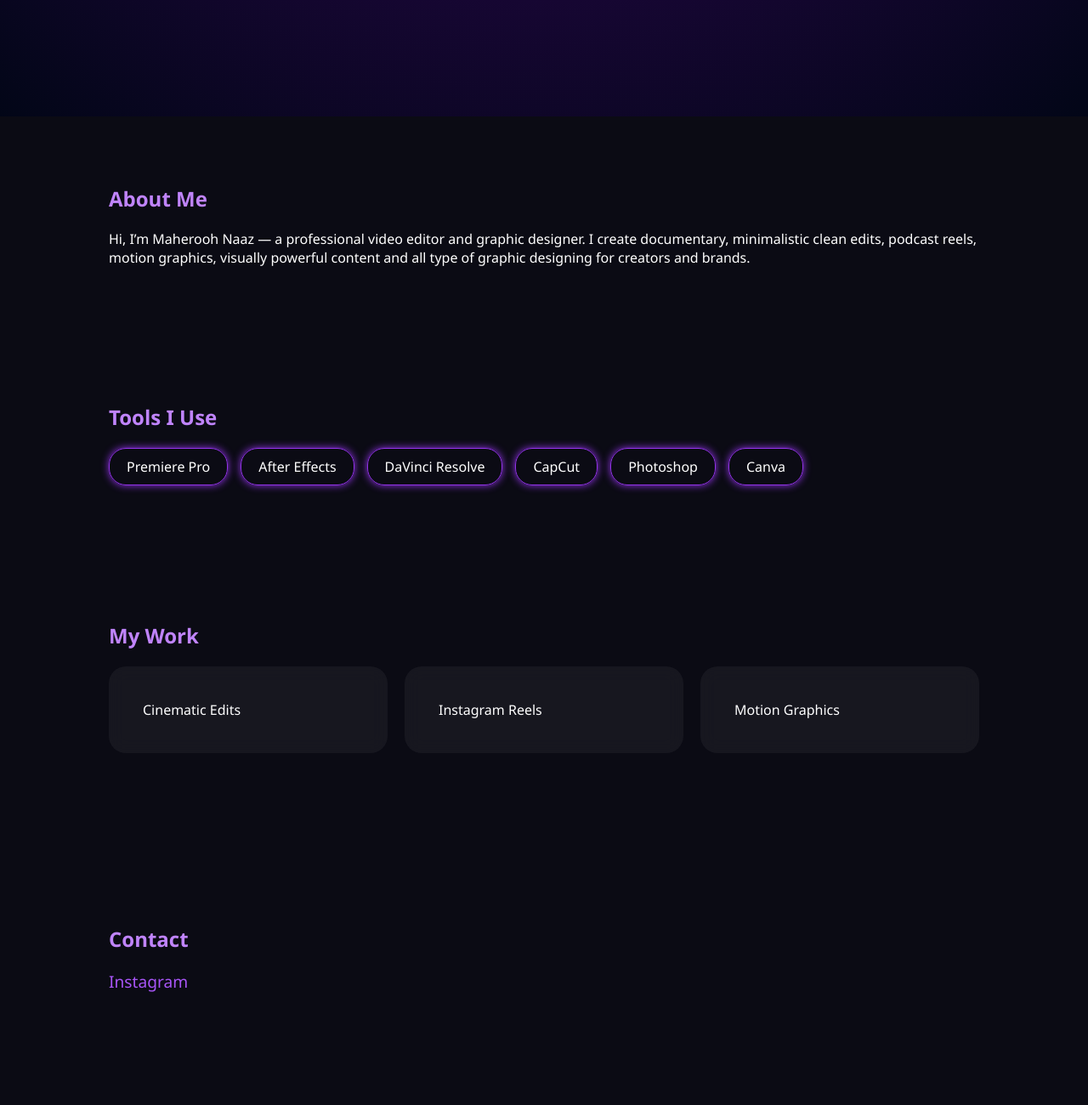
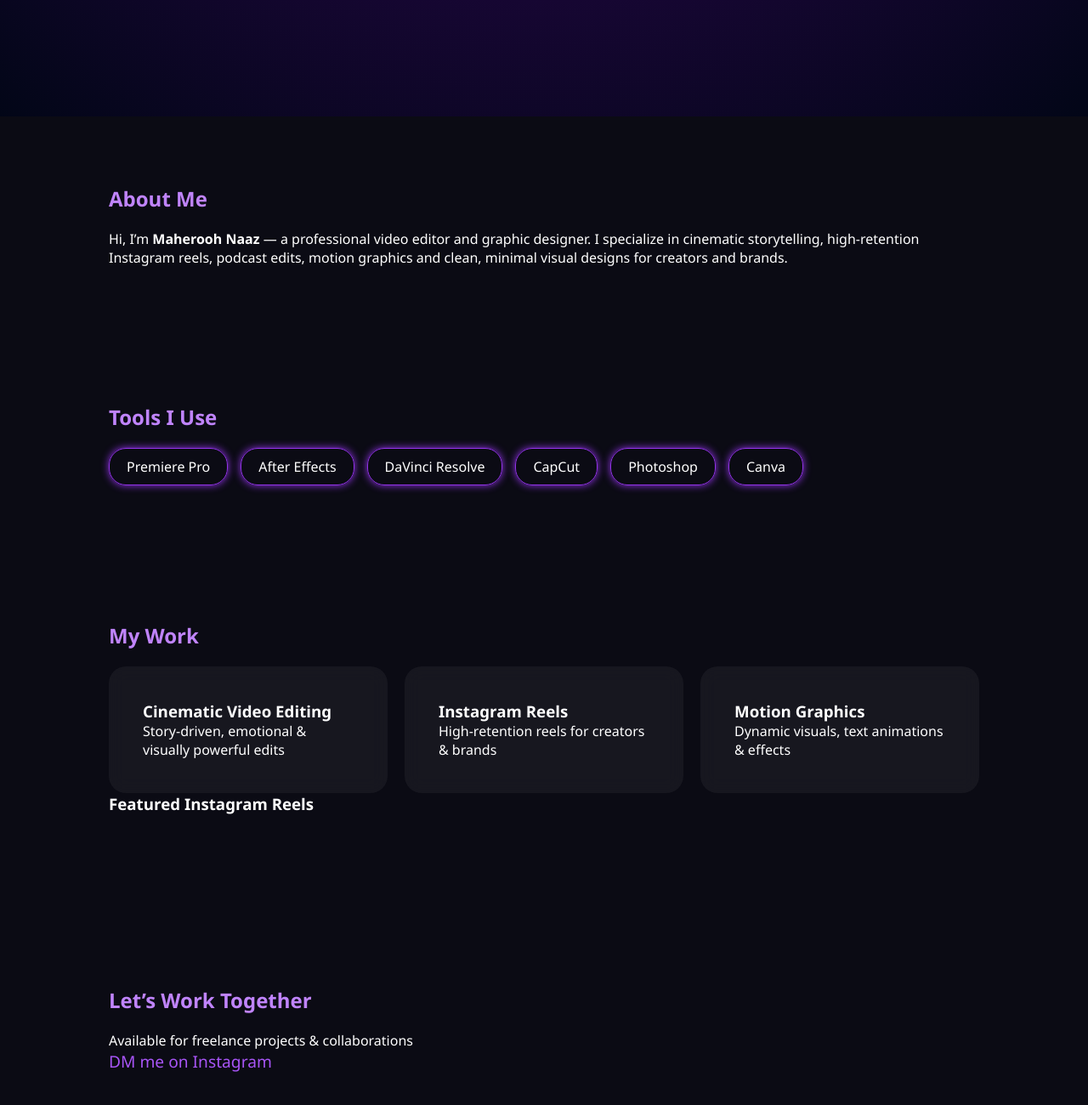
Before and after one commit to maheroohnaaz/maheroohnaaz.github.io, a plain HTML site: page index.html in a window 1280 px wide. Shown: the part 663-1963 px from the top of the page at 85% size. Before the commit the page ends 1911 px from the top, so only its background shows below. Drawn offline with Linux system fonts and the light colour scheme; a script that the page names is missing.

Commit message:
Revamp index.html for portfolio presentation
Updated the content and structure of the index.html file to enhance the presentation of Maherooh Naaz's portfolio, including improved descriptions, added sections, and better organization.

```diff
--- a/index.html
+++ b/index.html
@@ -2,25 +2,28 @@
 <html lang="en">
 <head>
   <meta charset="UTF-8" />
-  <title>Maherooh Naaz | Video Editor</title>
+  <title>Maherooh Naaz | Video Editor & Graphic Designer</title>
   <meta name="viewport" content="width=device-width, initial-scale=1.0" />
+  <meta name="description" content="Maherooh Naaz – Professional Video Editor & Graphic Designer creating cinematic edits, Instagram reels & motion graphics." />
   <link rel="stylesheet" href="style.css" />
 </head>
+
 <body>
 
 <header class="hero">
   <div class="hero-text">
     <h1>MAHEROOH NAAZ</h1>
     <p>Video Editor & Graphic Designer</p>
+    <div class="hero-line"></div>
   </div>
 </header>
 
 <section class="about">
   <h2>About Me</h2>
   <p>
-    Hi, I’m Maherooh Naaz — a professional video editor and graphic designer.
-    I create documentary, minimalistic clean edits, podcast reels, motion graphics,
-    visually powerful content and all type of graphic designing for creators and brands.
+    Hi, I’m <strong>Maherooh Naaz</strong> — a professional video editor and graphic designer.
+    I specialize in cinematic storytelling, high-retention Instagram reels,
+    podcast edits, motion graphics and clean, minimal visual designs for creators and brands.
   </p>
 </section>
 
@@ -40,10 +43,23 @@
   <h2>My Work</h2>
 
   <div class="cards">
-    <div class="card">Cinematic Edits</div>
-    <div class="card">Instagram Reels</div>
-    <div class="card">Motion Graphics</div>
+    <div class="card">
+      <h3>Cinematic Video Editing</h3>
+      <p>Story-driven, emotional & visually powerful edits</p>
+    </div>
+
+    <div class="card">
+      <h3>Instagram Reels</h3>
+      <p>High-retention reels for creators & brands</p>
+    </div>
+
+    <div class="card">
+      <h3>Motion Graphics</h3>
+      <p>Dynamic visuals, text animations & effects</p>
+    </div>
   </div>
+
+  <h3 class="subhead">Featured Instagram Reels</h3>
 
   <div class="ig-embeds">
     <blockquote class="instagram-media"
@@ -65,12 +81,15 @@
 </section>
 
 <section class="contact">
-  <h2>Contact</h2>
-  <a href="https://instagram.com/maherooh_naaz" target="_blank" rel="noreferrer">Instagram</a>
+  <h2>Let’s Work Together</h2>
+  <p>Available for freelance projects & collaborations</p>
+  <a class="cta" href="https://instagram.com/maherooh_naaz" target="_blank">
+    DM me on Instagram
+  </a>
 </section>
 
-<!-- Instagram embed script: sirf 1 baar -->
 <script async src="https://www.instagram.com/embed.js"></script>
+<script src="script.js"></script>
 
 </body>
 </html>
```
